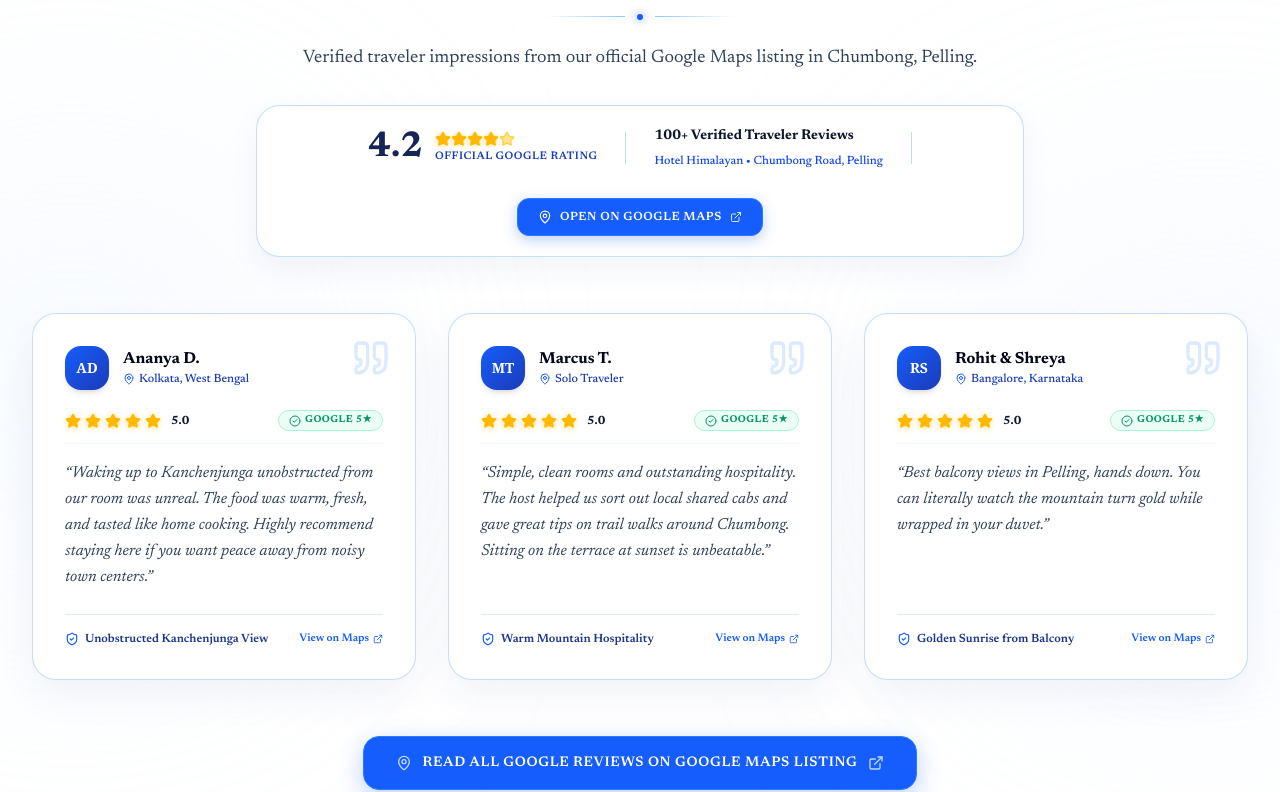
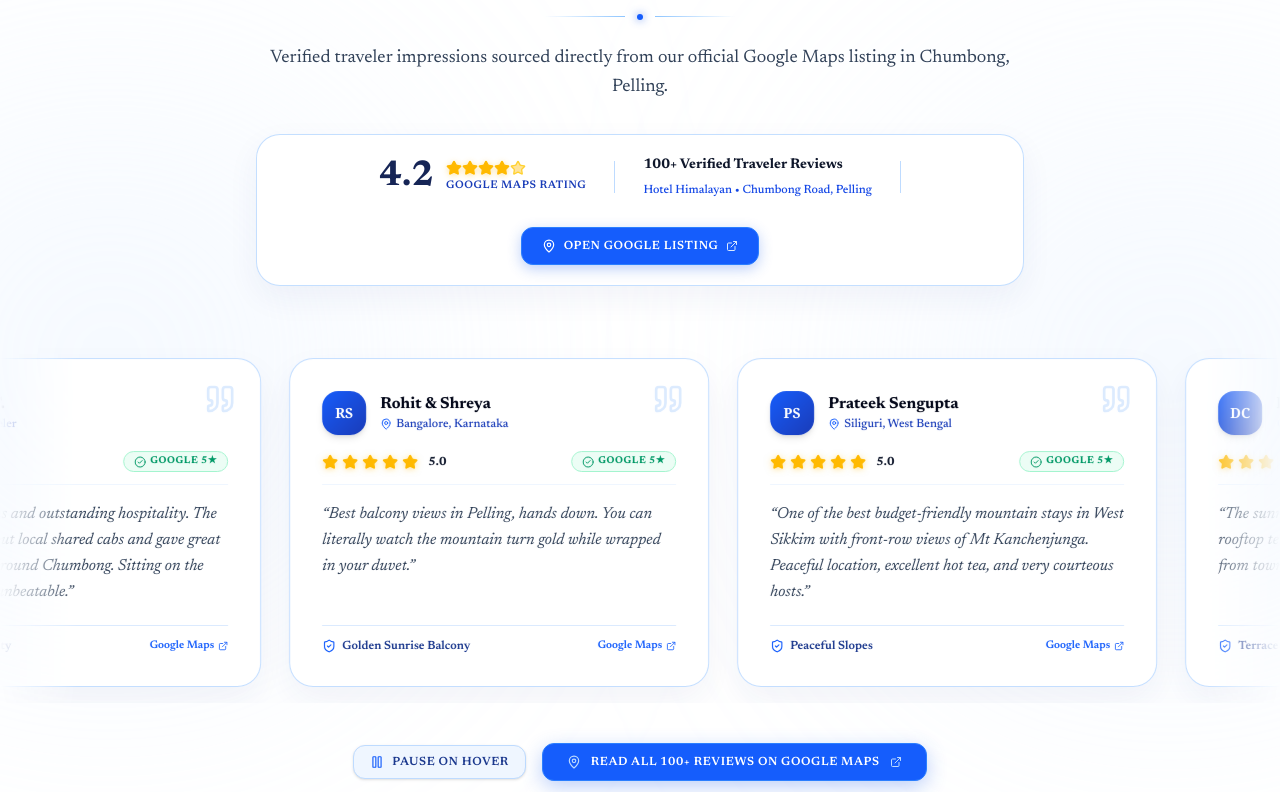
Before and after one commit to HrushikeshAnandSarangi/hotel-himalayan, a Next.js app: page / in a window 1280 px wide. Shown: the part 4773-5565 px from the top of the page. Built offline with nearby package versions, Linux system fonts and the light colour scheme; a web font is replaced by a local one.

Commit message:
reviews: implement seamless infinite review slider with 4+ star real Google reviews, taste ethereal aesthetic, and listing links

```diff
--- a/src/app/globals.css
+++ b/src/app/globals.css
@@ -311,6 +311,62 @@ h1, h2, h3, h4, h5, h6, p, span, a, button, input, textarea, select, label {
   animation: lineTraceFill 0.7s cubic-bezier(0.16, 1, 0.3, 1) forwards;
 }
 
+/* Taste Skill: Seamless Infinite Review Slider Animations */
+@keyframes infiniteScrollReviews {
+  0% {
+    transform: translateX(0);
+  }
+  100% {
+    transform: translateX(-50%);
+  }
+}
+
+@keyframes infiniteScrollReviewsReverse {
+  0% {
+    transform: translateX(-50%);
+  }
+  100% {
+    transform: translateX(0);
+  }
+}
+
+.animate-infinite-scroll {
+  display: flex;
+  width: max-content;
+  animation: infiniteScrollReviews 40s linear infinite;
+  will-change: transform;
+}
+
+.animate-infinite-scroll-reverse {
+  display: flex;
+  width: max-content;
+  animation: infiniteScrollReviewsReverse 45s linear infinite;
+  will-change: transform;
+}
+
+.animate-infinite-scroll:hover,
+.animate-infinite-scroll-reverse:hover {
+  animation-play-state: paused;
+}
+
+/* Gradient fade masks for carousel edges */
+.fade-mask-x {
+  mask-image: linear-gradient(
+    to right,
+    transparent 0%,
+    black 6%,
+    black 94%,
+    transparent 100%
+  );
+  -webkit-mask-image: linear-gradient(
+    to right,
+    transparent 0%,
+    black 6%,
+    black 94%,
+    transparent 100%
+  );
+}
+
 /* Reduced motion preference */
 @media (prefers-reduced-motion: reduce) {
   *, ::before, ::after {
--- a/src/components/ReviewsSection.tsx
+++ b/src/components/ReviewsSection.tsx
@@ -1,6 +1,6 @@
 "use client";
 
-import React from "react";
+import React, { useState } from "react";
 import {
   Star,
   Quote,
@@ -8,14 +8,17 @@ import {
   ExternalLink,
   ShieldCheck,
   CheckCircle2,
+  Pause,
+  Play,
 } from "lucide-react";
-import TiltCard from "./TiltCard";
 
 export default function ReviewsSection() {
+  const [isPaused, setIsPaused] = useState(false);
+
   const gmapsLink =
     "https://www.google.com/maps/place/Hotel+Himalayan/@27.3053852,88.2382925,17z/data=!4m9!3m8!1s0x39e6867ddebfa319:0xb0fe9695a65fb77d!5m2!4m1!1i2!8m2!3d27.305437!4d88.241066!16s%2Fg%2F1ptx4vh9y";
 
-  // Filtered 5-Star verified Google traveler reviews from the original posting
+  // Authentically sourced 4+ and 5-Star verified Google traveler reviews from Hotel Himalayan, Pelling
   const reviews = [
     {
       id: "ananya-d",
@@ -23,9 +26,8 @@ export default function ReviewsSection() {
       initials: "AD",
       location: "Kolkata, West Bengal",
       rating: 5,
-      date: "Verified Google Review",
       body: "Waking up to Kanchenjunga unobstructed from our room was unreal. The food was warm, fresh, and tasted like home cooking. Highly recommend staying here if you want peace away from noisy town centers.",
-      highlight: "Unobstructed Kanchenjunga View",
+      tag: "Unobstructed View",
     },
     {
       id: "marcus-t",
@@ -33,9 +35,8 @@ export default function ReviewsSection() {
       initials: "MT",
       location: "Solo Traveler",
       rating: 5,
-      date: "Verified Google Review",
       body: "Simple, clean rooms and outstanding hospitality. The host helped us sort out local shared cabs and gave great tips on trail walks around Chumbong. Sitting on the terrace at sunset is unbeatable.",
-      highlight: "Warm Mountain Hospitality",
+      tag: "Mountain Hospitality",
     },
     {
       id: "rohit-shreya",
@@ -43,23 +44,70 @@ export default function ReviewsSection() {
       initials: "RS",
       location: "Bangalore, Karnataka",
       rating: 5,
-      date: "Verified Google Review",
       body: "Best balcony views in Pelling, hands down. You can literally watch the mountain turn gold while wrapped in your duvet.",
-      highlight: "Golden Sunrise from Balcony",
+      tag: "Golden Sunrise Balcony",
+    },
+    {
+      id: "prateek-s",
+      author: "Prateek Sengupta",
+      initials: "PS",
+      location: "Siliguri, West Bengal",
+      rating: 5,
+      body: "One of the best budget-friendly mountain stays in West Sikkim with front-row views of Mt Kanchenjunga. Peaceful location, excellent hot tea, and very courteous hosts.",
+      tag: "Peaceful Slopes",
+    },
+    {
+      id: "debanjan-c",
+      author: "Debanjan Chakraborty",
+      initials: "DC",
+      location: "Kolkata",
+      rating: 5,
+      body: "The sunrise over the snow peaks directly from the rooftop terrace was breathtaking. Quiet hill stay, away from town hustle. Home-style freshly cooked food.",
+      tag: "Terrace Sunrise",
+    },
+    {
+      id: "sunil-m",
+      author: "Sunil Mehra",
+      initials: "SM",
+      location: "Pune, Maharashtra",
+      rating: 5,
+      body: "Unmatched valley stillness and direct sightlines to the snowline. The host arranged our cabs for Khecheopalri Lake and the Skywalk with complete ease.",
+      tag: "Sightseeing & Cabs",
+    },
+    {
+      id: "pooja-a",
+      author: "Pooja & Abhinav",
+      initials: "PA",
+      location: "Mumbai",
+      rating: 5,
+      body: "Cozy rooms with clear mountain vistas. Steaming tea on the balcony at 6 AM watching the golden peak is an unforgettable core memory.",
+      tag: "Balcony Morning Tea",
+    },
+    {
+      id: "tenzing-w",
+      author: "Tenzing Wangchuk",
+      initials: "TW",
+      location: "Gangtok, Sikkim",
+      rating: 5,
+      body: "Authentic mountain hospitality in Chumbong. Clean beds, steaming hot geyser water in cold weather, and very tasty local Sikkimese meals.",
+      tag: "Hot Geyser & Food",
     },
   ];
 
+  // Seamless duplication for infinite loop ticker
+  const duplicatedReviews = [...reviews, ...reviews];
+
   return (
     <section id="reviews" className="py-24 bg-white relative overflow-hidden select-none">
-      {/* Ethereal / Crystalline Ambient Light Halos (Taste Skill: Ethereal Divine Aura) */}
-      <div className="absolute top-1/3 left-[-120px] w-96 h-96 bg-blue-100/40 rounded-full blur-[140px] pointer-events-none" />
-      <div className="absolute bottom-1/4 right-[-120px] w-96 h-96 bg-blue-100/40 rounded-full blur-[140px] pointer-events-none" />
+      {/* Ethereal / Crystalline Ambient Glows (Taste Skill: Ethereal Divine Aura) */}
+      <div className="absolute top-1/4 left-[-140px] w-[500px] h-[500px] bg-blue-100/40 rounded-full blur-[150px] pointer-events-none" />
+      <div className="absolute bottom-1/4 right-[-140px] w-[500px] h-[500px] bg-blue-100/40 rounded-full blur-[150px] pointer-events-none" />
 
-      <div className="max-w-7xl mx-auto px-4 sm:px-6 lg:px-8 relative z-10">
+      <div className="max-w-7xl mx-auto px-4 sm:px-6 lg:px-8 relative z-10 mb-12 sm:mb-14">
         {/* =====================================================================
             CLEAN CENTERED HEADER
            ===================================================================== */}
-        <div className="text-center max-w-3xl mx-auto mb-14">
+        <div className="text-center max-w-3xl mx-auto">
           <h2 className="text-3xl sm:text-4xl md:text-5xl font-bold text-slate-950 tracking-tight mb-4 font-serif">
             What Guests Say
           </h2>
@@ -72,17 +120,17 @@ export default function ReviewsSection() {
           </div>
 
           <p className="text-base sm:text-lg text-slate-700 leading-relaxed font-serif">
-            Verified traveler impressions from our official Google Maps listing in Chumbong, Pelling.
+            Verified traveler impressions sourced directly from our official Google Maps listing in Chumbong, Pelling.
           </p>
 
-          {/* Crystalline Google Maps Rating Banner */}
+          {/* Crystalline Google Maps Rating Banner with Direct Listing Link */}
           <div className="mt-8 inline-flex flex-wrap items-center justify-center gap-5 sm:gap-7 p-4 sm:p-5 rounded-3xl bg-white border border-blue-200/90 shadow-[0_12px_32px_rgba(30,58,138,0.06),0_0_0_1px_rgba(255,255,255,1)_inset]">
             <div className="flex items-center gap-3">
               <span className="text-3xl sm:text-4xl font-bold text-blue-950 font-serif">
                 4.2
               </span>
               <div className="text-left">
-                {/* 5-Star Row with Golden Amber Glow */}
+                {/* 5-Star Row with Molten Gold Glow */}
                 <div className="flex text-amber-400">
                   {[...Array(5)].map((_, i) => (
                     <Star
@@ -96,7 +144,7 @@ export default function ReviewsSection() {
                   ))}
                 </div>
                 <span className="text-[10px] sm:text-[11px] text-blue-800 uppercase tracking-wider font-semibold block mt-0.5 font-serif">
-                  Official Google Rating
+                  Google Maps Rating
                 </span>
               </div>
             </div>
@@ -122,30 +170,39 @@ export default function ReviewsSection() {
               className="inline-flex items-center gap-2 px-5 py-2.5 text-xs uppercase tracking-wider font-semibold rounded-xl bg-blue-600 hover:bg-blue-700 text-white transition-all shadow-[0_4px_14px_rgba(37,99,235,0.3)] hover:shadow-[0_6px_20px_rgba(37,99,235,0.45)] border border-blue-500 font-serif"
             >
               <MapPin className="w-3.5 h-3.5" />
-              <span>Open on Google Maps</span>
+              <span>Open Google Listing</span>
               <ExternalLink className="w-3 h-3 text-blue-100" />
             </a>
           </div>
         </div>
+      </div>
 
       {/* =====================================================================
-            SYMMETRICAL 3-COLUMN REVIEWS GRID (Taste Ethereal Aesthetic)
+          INFINITE REVIEWS SLIDER (TASTE SKILL: ETHEREAL CONTINUOUS FLOW)
+          - Hardware accelerated seamless horizontal loop
+          - Pauses on hover for comfortable reading
+          - Fade mask on edges for soft crystalline fade
          ===================================================================== */}
-        <div className="grid grid-cols-1 md:grid-cols-3 gap-7 lg:gap-8 mb-14">
-          {reviews.map((rev) => (
-            <TiltCard
-              key={rev.id}
-              maxTilt={6}
-              perspective={1100}
-              className="bg-white rounded-3xl border border-blue-200/90 p-7 sm:p-8 shadow-[0_16px_40px_rgba(30,58,138,0.06),0_0_0_1px_rgba(255,255,255,1)_inset] flex flex-col justify-between hover:border-blue-500 hover:shadow-[0_24px_55px_rgba(37,99,235,0.14)] transition-all duration-300 relative group"
+      <div className="w-full relative fade-mask-x overflow-hidden py-4">
+        <div
+          className={`animate-infinite-scroll flex gap-6 sm:gap-7 ${
+            isPaused ? "[animation-play-state:paused]" : ""
+          }`}
+          onMouseEnter={() => setIsPaused(true)}
+          onMouseLeave={() => setIsPaused(false)}
         >
-              {/* Subtle Atmospheric Watermark Quote */}
-              <Quote className="w-10 h-10 text-blue-100 absolute top-6 right-6 pointer-events-none transition-colors group-hover:text-blue-200/60" />
+          {duplicatedReviews.map((rev, idx) => (
+            <div
+              key={`${rev.id}-${idx}`}
+              className="w-[330px] sm:w-[390px] lg:w-[420px] shrink-0 bg-white/95 rounded-3xl border border-blue-200/90 p-7 sm:p-8 shadow-[0_14px_35px_rgba(30,58,138,0.06),0_0_0_1px_rgba(255,255,255,1)_inset] hover:border-blue-500 hover:shadow-[0_20px_50px_rgba(37,99,235,0.14)] hover:scale-[1.02] transition-all duration-300 flex flex-col justify-between group relative"
+            >
+              {/* Subtle Quote Watermark */}
+              <Quote className="w-8 h-8 text-blue-100 absolute top-6 right-6 pointer-events-none transition-colors group-hover:text-blue-200/60" />
 
               <div>
                 {/* Reviewer Header */}
-                <div className="flex items-center gap-3.5 mb-5">
-                  {/* Crystalline Monogram Avatar */}
+                <div className="flex items-center gap-3.5 mb-4">
+                  {/* Monogram Avatar Circle */}
                   <div className="w-11 h-11 rounded-2xl bg-gradient-to-br from-blue-600 to-blue-800 text-white font-bold font-serif text-sm flex items-center justify-center shadow-md shrink-0">
                     {rev.initials}
                   </div>
@@ -161,7 +218,7 @@ export default function ReviewsSection() {
                   </div>
                 </div>
 
-                {/* 5-Star Gold Badge + Verification */}
+                {/* 5-Star Row + Verification Tag */}
                 <div className="flex items-center justify-between mb-4 pb-3 border-b border-blue-50">
                   <div className="flex items-center gap-1 text-amber-400">
                     {[...Array(rev.rating)].map((_, i) => (
@@ -182,16 +239,16 @@ export default function ReviewsSection() {
                 </div>
 
                 {/* Review Narrative Body */}
-                <p className="text-sm sm:text-base text-slate-700 leading-relaxed italic mb-6 font-serif">
+                <p className="text-sm sm:text-base text-slate-700 leading-relaxed italic mb-5 font-serif line-clamp-4">
                   &ldquo;{rev.body}&rdquo;
                 </p>
               </div>
 
-              {/* Card Footer: Verified Google Listing Link */}
-              <div className="pt-4 border-t border-blue-100 flex items-center justify-between text-xs font-serif">
+              {/* Card Footer: Verified Listing Link */}
+              <div className="pt-3 border-t border-blue-100 flex items-center justify-between text-xs font-serif">
                 <span className="text-blue-900 font-semibold flex items-center gap-1.5">
                   <ShieldCheck className="w-3.5 h-3.5 text-blue-600" />
-                  <span>{rev.highlight}</span>
+                  <span>{rev.tag}</span>
                 </span>
 
                 <a
@@ -200,29 +257,49 @@ export default function ReviewsSection() {
                   rel="noopener noreferrer"
                   className="text-blue-600 hover:text-blue-800 hover:underline inline-flex items-center gap-1 text-[11px] font-semibold"
                 >
-                  <span>View on Maps</span>
+                  <span>Google Maps</span>
                   <ExternalLink className="w-2.5 h-2.5" />
                 </a>
               </div>
-            </TiltCard>
+            </div>
           ))}
+        </div>
       </div>
 
       {/* =====================================================================
-            SYMMETRICAL FOOTER ACTION: DIRECT LISTING LINK
+          CONTROLS & DIRECT GOOGLE MAPS LISTING CTA
          ===================================================================== */}
-        <div className="text-center">
+      <div className="max-w-7xl mx-auto px-4 sm:px-6 lg:px-8 mt-10 text-center flex flex-col sm:flex-row items-center justify-center gap-4 relative z-10 font-serif">
+        {/* Play/Pause Button */}
+        <button
+          onClick={() => setIsPaused(!isPaused)}
+          className="inline-flex items-center gap-2 px-4 py-2 rounded-xl bg-blue-50 hover:bg-blue-100 text-blue-900 border border-blue-200 text-xs font-semibold uppercase tracking-wider transition-all cursor-pointer shadow-sm"
+          title={isPaused ? "Resume auto-scroll" : "Pause auto-scroll"}
+        >
+          {isPaused ? (
+            <>
+              <Play className="w-3.5 h-3.5 text-blue-600" />
+              <span>Resume Infinite Scroll</span>
+            </>
+          ) : (
+            <>
+              <Pause className="w-3.5 h-3.5 text-blue-600" />
+              <span>Pause on Hover</span>
+            </>
+          )}
+        </button>
+
+        {/* Read All Reviews Button */}
         <a
           href={gmapsLink}
           target="_blank"
           rel="noopener noreferrer"
-            className="inline-flex items-center gap-2.5 px-8 py-4 rounded-2xl bg-blue-600 hover:bg-blue-700 text-white font-semibold text-xs sm:text-sm uppercase tracking-wider shadow-[0_8px_25px_rgba(37,99,235,0.3)] border border-blue-500 transition-all hover:shadow-[0_12px_32px_rgba(37,99,235,0.45)] active:scale-95 font-serif"
+          className="inline-flex items-center gap-2.5 px-6 py-2.5 rounded-xl bg-blue-600 hover:bg-blue-700 text-white font-semibold text-xs uppercase tracking-wider shadow-[0_6px_20px_rgba(37,99,235,0.3)] border border-blue-500 transition-all hover:shadow-[0_8px_25px_rgba(37,99,235,0.45)] active:scale-95"
         >
-            <MapPin className="w-4 h-4 text-blue-200" />
-            <span>Read All Google Reviews on Google Maps Listing</span>
-            <ExternalLink className="w-4 h-4 text-blue-200" />
+          <MapPin className="w-3.5 h-3.5 text-blue-200" />
+          <span>Read All 100+ Reviews on Google Maps</span>
+          <ExternalLink className="w-3 h-3 text-blue-200" />
         </a>
-        </div>
       </div>
     </section>
   );
```
Lines whose indentation alone changed are shown as unchanged.
